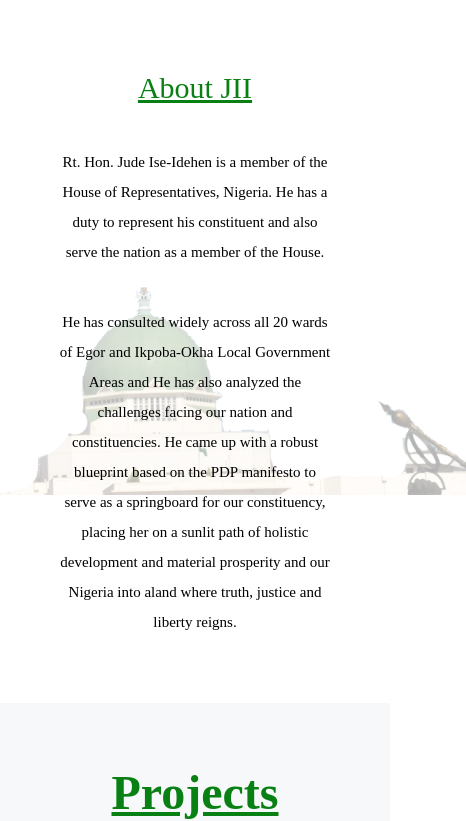
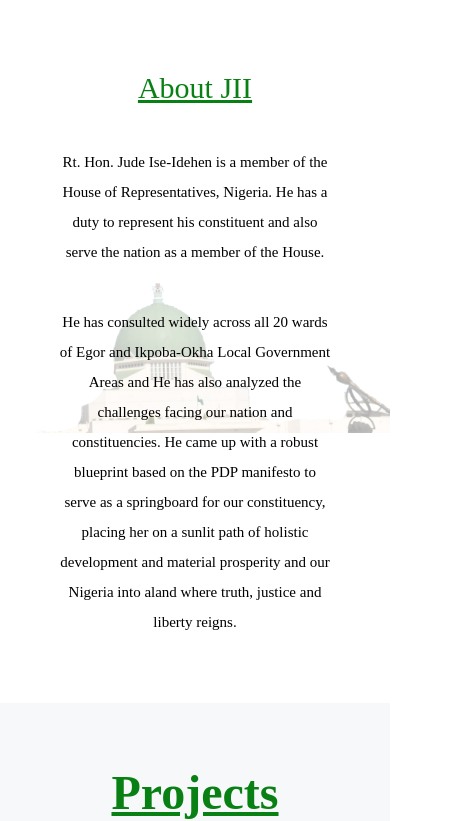
Before and after one commit to Blissfulair/jii, a React (Create React App) app: page / in a window 390 px wide. Shown: the part 654-1475 px from the top of the page, 466 px wide, since content can reach past the window. Built offline with nearby package versions, Linux system fonts and the light colour scheme.

Commit message:
Tob bar, Menu, Main, About Us and Project Page

```diff
--- a/src/css/about.css
+++ b/src/css/about.css
@@ -51,6 +51,9 @@
 }
 
 @media screen and (max-width:767px){
+    .about .abtimg img{
+        width: 100%
+    }
     .about .aboutcontent h1{
         /* margin-top: 100px; */
         font-weight: 400;
```
